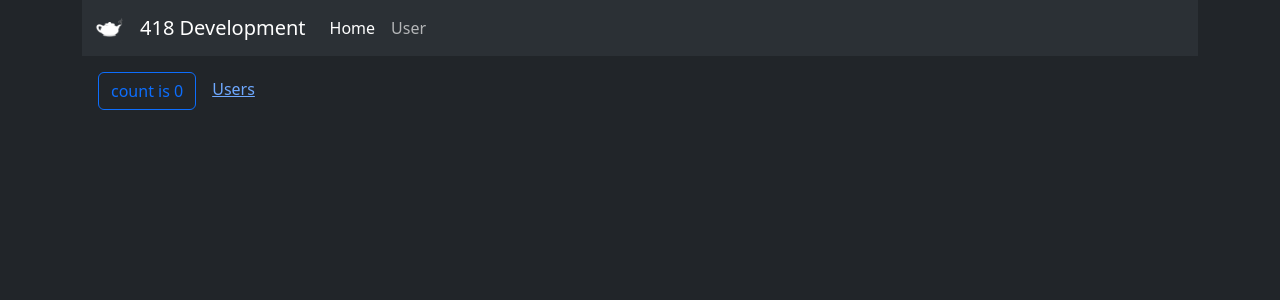
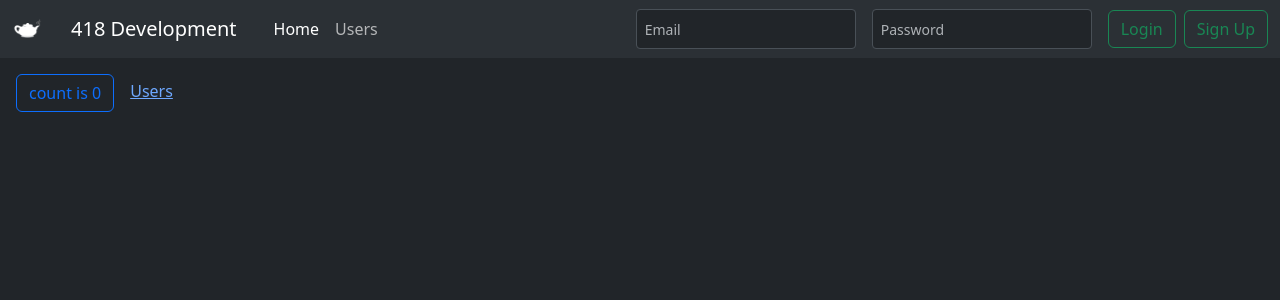
Before and after one commit to 418-Development/frontend, a React (Vite) app: page / in a window 1280 px wide. Shown: the top 300 px of the page. Built offline with nearby package versions, Linux system fonts and the light colour scheme.

Commit message:
Implemented basic login

```diff
--- a/src/App.tsx
+++ b/src/App.tsx
@@ -10,7 +10,7 @@ function App() {
     const [count, setCount] = useState(0);
 
     return (
-        <div className="container">
+        <div>
             <Routes>
                 <Route
                     path="/"
--- a/src/components/Navigation.tsx
+++ b/src/components/Navigation.tsx
@@ -1,6 +1,8 @@
-import { NavigationItem } from "../enums/navigation";
-import logo from "../assets/Logo418-light.png";
-import { useNavigate } from "react-router-dom";
+import React, { useState } from 'react';
+import { useNavigate } from 'react-router-dom';
+import logo from '../assets/Logo418-light.png';
+import { NavigationItem } from '../enums/navigation';
+import Button from './Button'; // Adjust the import path as necessary
 
 interface Props {
     activeNavigationItem: NavigationItem;
@@ -8,51 +10,56 @@ interface Props {
 
 function Navigation({ activeNavigationItem }: Props) {
     const navigate = useNavigate();
+    const [isAuthenticated, setIsAuthenticated] = useState(false);
+    const [isNavCollapsed, setIsNavCollapsed] = useState(true);
+
+    const toggleNav = () => setIsNavCollapsed(!isNavCollapsed);
 
     return (
         <nav className="navbar navbar-expand-lg bg-body-tertiary">
-            <div className="container-fluid">
-                <img src={logo} alt="Logo" width="30" height="24" className="d-inline-block align-text-top me-3" />
-                <a className="navbar-brand" href="#" onClick={() => navigate("/")}>
-                    418 Development
-                </a>
+            <div className="container-fluid justify-content-between">
+                <div className="d-flex align-items-center">
+                    <img src={logo} alt="Logo" width="30" height="24" className="d-inline-block align-text-top me-3" />
+                    <Button onClick={() => navigate("/")} style="link" className="navbar-brand">418 Development</Button>
+                    <Button onClick={toggleNav} className="navbar-toggler" type="button">
+                        <span className="navbar-toggler-icon"></span>
+                    </Button>
+                </div>
 
-                <button
-                    className="navbar-toggler"
-                    type="button"
-                    data-bs-toggle="collapse"
-                    data-bs-target="#navbarSupportedContent"
-                    aria-controls="navbarSupportedContent"
-                    aria-expanded="false"
-                    aria-label="Toggle navigation"
-                >
-                    <span className="navbar-toggler-icon"></span>
-                </button>
-
-                <div className="collapse navbar-collapse" id="navbarSupportedContent">
+                <div className={`collapse navbar-collapse ${!isNavCollapsed ? 'show' : ''}`} id="navbarSupportedContent">
                     <ul className="navbar-nav me-auto mb-2 mb-lg-0">
                         <li className="nav-item">
-                            <button
+                            <Button
+                                onClick={() => navigate("/")}
                                 className={`nav-link ${activeNavigationItem === NavigationItem.HOME ? "active" : ""}`}
-                                aria-current="page"
-                                onClick={() => {
-                                    navigate("/");
-                                }}
+                                style="link"
                             >
                                 Home
-                            </button>
+                            </Button>
                         </li>
                         <li className="nav-item">
-                            <button
+                            <Button
+                                onClick={() => navigate("/users")}
                                 className={`nav-link ${activeNavigationItem === NavigationItem.USERS ? "active" : ""}`}
-                                onClick={() => {
-                                    navigate("/users");
-                                }}
+                                style="link"
                             >
-                                User
-                            </button>
+                                Users
+                            </Button>
                         </li>
                     </ul>
+
+                    {!isAuthenticated ? (
+                        <div id="login-box" className="d-flex flex-column flex-lg-row align-items-center" style={{ gap: '0.5rem' }}>
+                            <input className="form-control form-control-sm mb-2 mb-lg-0 me-lg-2" type="email" id="email" autoComplete="username" placeholder="Email" aria-label="Email" style={{ height: '40px' }} />
+                            <input className="form-control form-control-sm mb-2 mb-lg-0 me-lg-2" type="password" id="password" autoComplete="current-password" placeholder="Password" aria-label="Password" style={{ height: '40px' }} />
+                            <div className="d-flex">
+                                <Button onClick={() => setIsAuthenticated(true)} style="success" outline={true} className="me-2 text-nowrap" type="submit">Login</Button>
+                                <Button onClick={() => { }} style="success" outline={true} className="text-nowrap" type="submit">Sign Up</Button>
+                            </div>
+                        </div>
+                    ) : (
+                        <Button onClick={() => setIsAuthenticated(false)} style="primary" outline={true} >Sign out</Button>
+                    )}
                 </div>
             </div>
         </nav>
```
